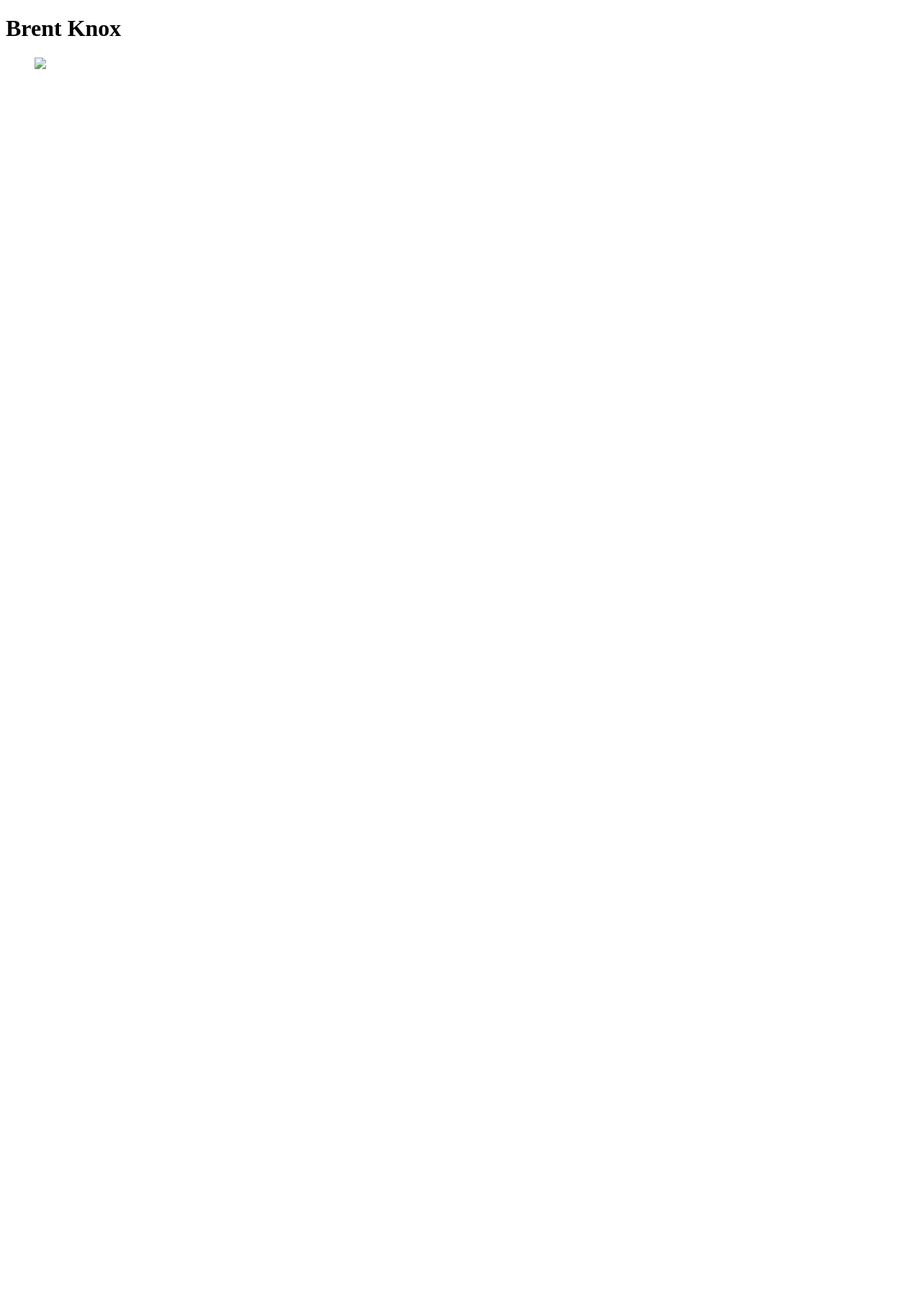
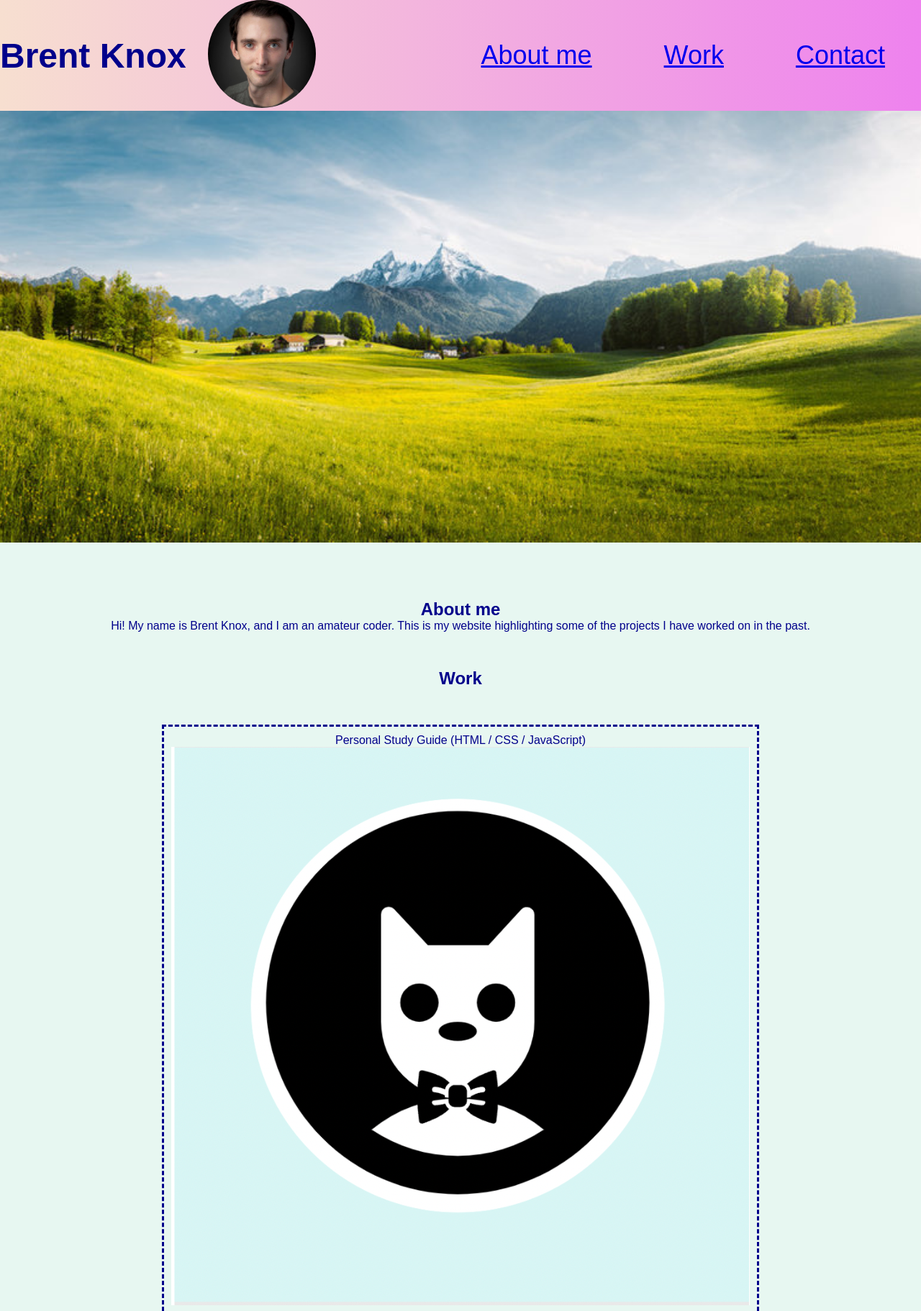
Before and after one commit to Abrentis/My-Coding-Portfolio, a plain HTML site: page index.html in a window 1280 px wide. Shown: the top 1822 px of the page at 72% size. Before the commit the page ends 800 px from the top, so only its background shows below. Drawn offline with Linux system fonts and the light colour scheme; files that its build step writes are made by us from their sources.

Commit message:
1st draft (added HTML & CSS)

```diff
--- /dev/null
+++ b/assets/style.css
@@ -0,0 +1,108 @@
+* {
+    box-sizing: border-box;
+    padding: 0;
+    margin: 0;
+}
+
+body {
+    background-color: rgb(231, 247, 241);
+    min-width: 100%;
+}
+
+.sans-serif {
+    font-family: sans-serif;
+    color: darkblue;
+    text-align: center;
+}
+
+/* <header> selectors */
+header {
+    display: flex;
+    align-items: center;
+    justify-content: space-between;
+    background: linear-gradient(to right, rgb(247, 223, 208), violet);
+box-sizing: border-box;
+}
+
+#header-container-1 {
+    gap: 30px;
+}
+
+.header-container {
+    display: flex;
+    align-items: center;
+}
+
+header h1 {
+    color:darkblue;
+    font-size: 48px;
+}
+
+#headshot {
+    width: 150px;
+    object-fit: contain;
+    border-radius: 50%;
+}
+
+header ul {
+    display: flex;
+    list-style-type: none;
+}
+
+header ul li {
+    display: flex;
+    margin: 50px;
+    font-size: 36px;
+    color:darkblue;
+    align-items: center;
+    text-align: center;
+}
+
+/* Landscape image */
+#landscape {
+    width: 100%;
+    height: 600px;
+    object-fit: cover;
+}
+
+/* <main> selectors */
+main {
+    display: flex;
+    flex-direction: column;
+    margin: 25px;
+}
+
+#about-me {
+    margin: 50px;
+}
+
+section figure {
+    padding: 10px;
+    border: dashed darkblue;
+    margin: 50px 10px 50px 10px;
+}
+
+        /* Reduces the clickable region created by <a href=""> to the images themselves */
+.projects {
+    display: flex;
+    justify-content: space-evenly;
+
+}
+
+        /* Sets size of images to be small and contained */
+.smaller-project-image {
+    height: 500px;
+    width: 500px;
+    object-fit: contain;
+}
+
+figcaption {
+    text-align: center;
+}
+
+@media only screen and (max-width: 450px) {
+    #smaller-projects {
+        display: flex;
+        flex-direction: column;
+    }
+}
--- a/index.html
+++ b/index.html
@@ -8,19 +8,57 @@
 </head>
 <body>
     <header>
-        <h1>Brent Knox</h1>
-        <figure>
-            <img src="./assets/headshot.jpg">
-        </figure>
-        <nav>
+        <div id="header-container-1" class="header-container">
+            <h1 class="sans-serif">Brent Knox</h1>
+            <figure>
+                <img id="headshot" src="./assets/images/headshot.jpg">
+            </figure>
+        </div>
+        <div class="header-container">
+            <nav>
+                <ul>
+                    <li class="sans-serif"><a href="#about-me">About me</a></li>
+                    <li class="sans-serif"><a href="#work">Work</li></li>
+                    <li class="sans-serif"><a href="#contact">Contact</a></li>
+                </ul>
+            </nav>
+        </div>
+    </header>
+    <figure>
+        <img id="landscape" src="./assets/images/landscape.jpg">
+    </figure>
+    <main>
+        <section id="about-me">
+            <h2 class="sans-serif">About me</h2>
+            <p class="sans-serif">Hi! My name is Brent Knox, and I am an amateur coder. This is my website highlighting some of the projects I have worked on in the past.</p>
+        </section>
 
-        </nav>
-    </header>
-
-    <main>
+        <section id="work">
+            <h2 class="sans-serif">Work</h2>
+            <div class="projects">
+                <figure>
+                    <figcaption class="sans-serif">Personal Study Guide (HTML / CSS / JavaScript)</figcaption>
+                    <a href="https://abrentis.github.io/prework-study-guide/"><img src="./assets/images/bowtie-cat.png"></a>
+                </figure>
+            </div>
+            <div id="smaller-projects" class="projects">
+                <figure>
+                    <figcaption class="sans-serif">Challenge Assignment #1 (HTML / CSS)</figcaption>
+                    <a href="https://abrentis.github.io/Horiseon-Business-Marketing-Agency-Module-1-Challenge/"><img class="smaller-project-image" src="./assets/images/digital-marketing-meeting.jpg"></a>
+                </figure>
+                <figure>
+                    <figcaption class="sans-serif">Stay tuned for more projects!</figcaption>
+                    <a href="#"><img class="smaller-project-image" src="./assets/images/coming-soon.jpg"></a>
+                </figure>
+            </div>
+        </section>
     </main>
 
     <footer>
+        <section id="contact">
+            <h2 class="sans-serif">Contact</h2>
+            <p class="sans-serif">Email: brentknox@rocketmail.com</p>
+        </section>
     </footer>
 </body>
 </html>
```
Also changed, not shown: assets/images/bowtie-cat.png (added), assets/images/coming-soon.jpg (added), assets/images/landscape.jpg (added), 1 other file.
